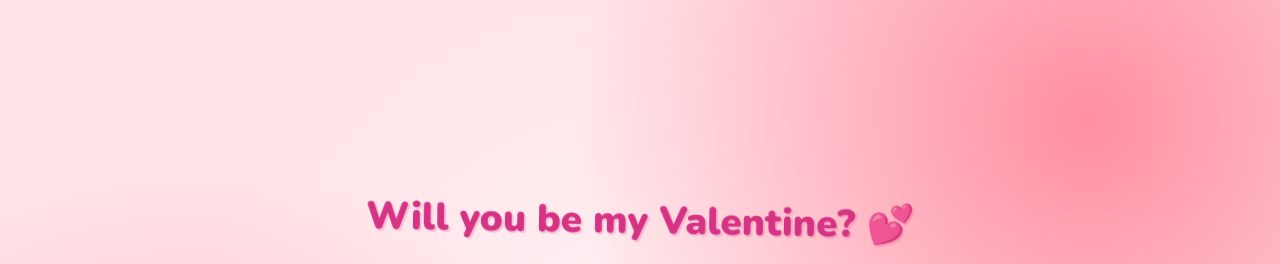
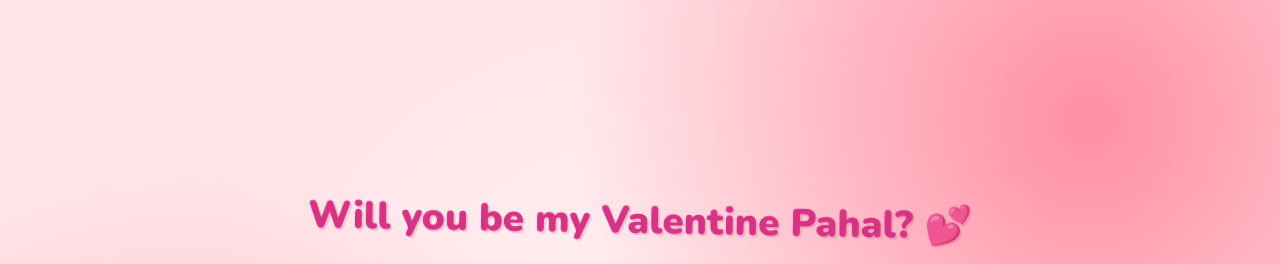
Before and after one commit to Kshitiz2005/v-day, a plain HTML site: page index.html in a window 1280 px wide. Shown: the top 264 px of the page. Drawn offline with nearby package versions, Linux system fonts and the light colour scheme; grey boxes are pictures that could not be loaded.

```diff
--- a/index.html
+++ b/index.html
@@ -12,7 +12,7 @@
     <div class="hearts-bg"></div>
 
     <div class="container">
-        <h1>Will you be my Valentine? 💕</h1>
+        <h1>Will you be my Valentine Pahal? 💕</h1>
 
         <div class="gif-container">
             <img id="cat-gif" src="https://media.tenor.com/EBV7OT7ACfwAAAAj/u-u-qua-qua-u-quaa.gif" alt="cute character">
```
